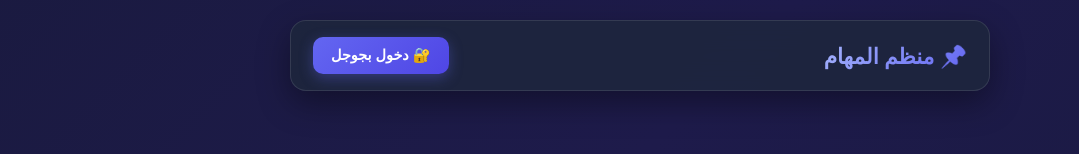
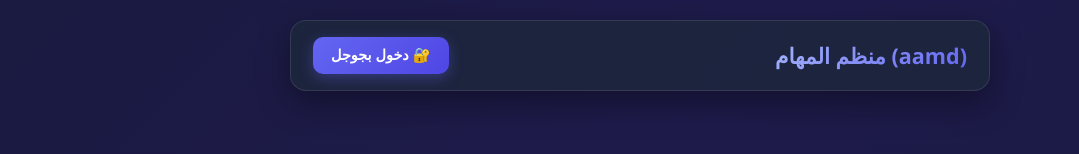
Before and after one commit to ahmedreda01098838-svg/Tasks, a website: page index.html in a window 1280 px wide. Shown: the top 154 px of the page, without its empty margins (0-1079 px from the left). Drawn offline with nearby package versions, Linux system fonts and the light colour scheme; some packages are replaced by stand-ins of ours; no server answers; a script that the page names is missing.

Commit message:
Update index.html

```diff
--- a/index.html
+++ b/index.html
@@ -20,7 +20,7 @@
 
     <!-- Header Section -->
     <header class="header">
-        <h1>📌 منظم المهام</h1>
+        <h1>(aamd) منظم المهام</h1>
         <div class="user-profile" id="user-profile">
             <!-- سيتم تحميل زر الدخول أو صورة المستخدم هنا عبر JS -->
         </div>
```
